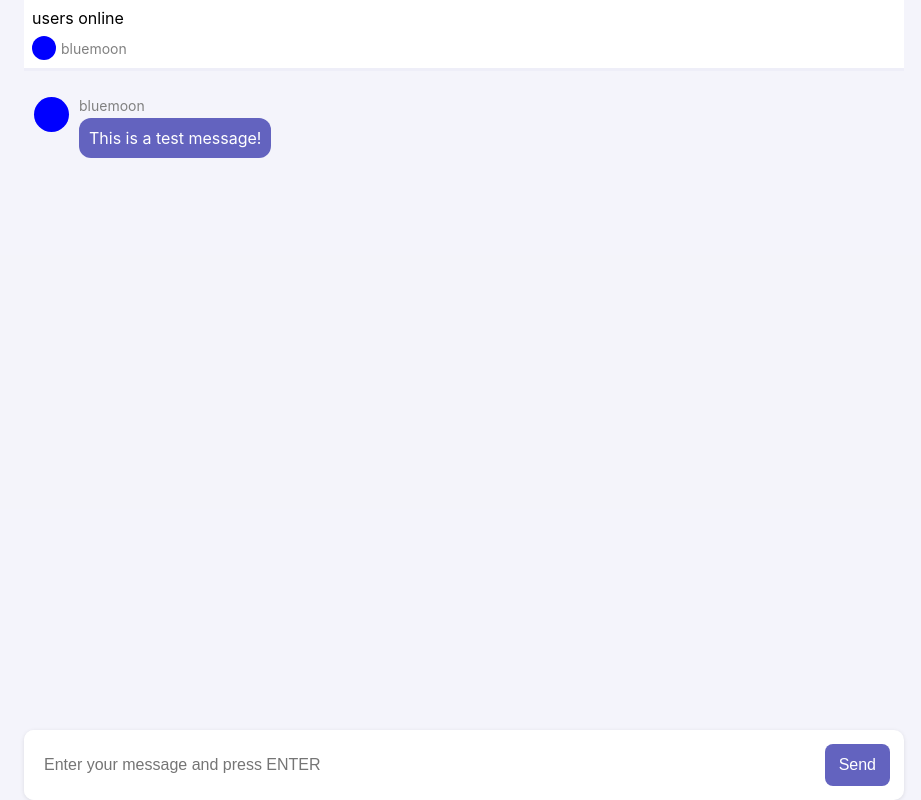
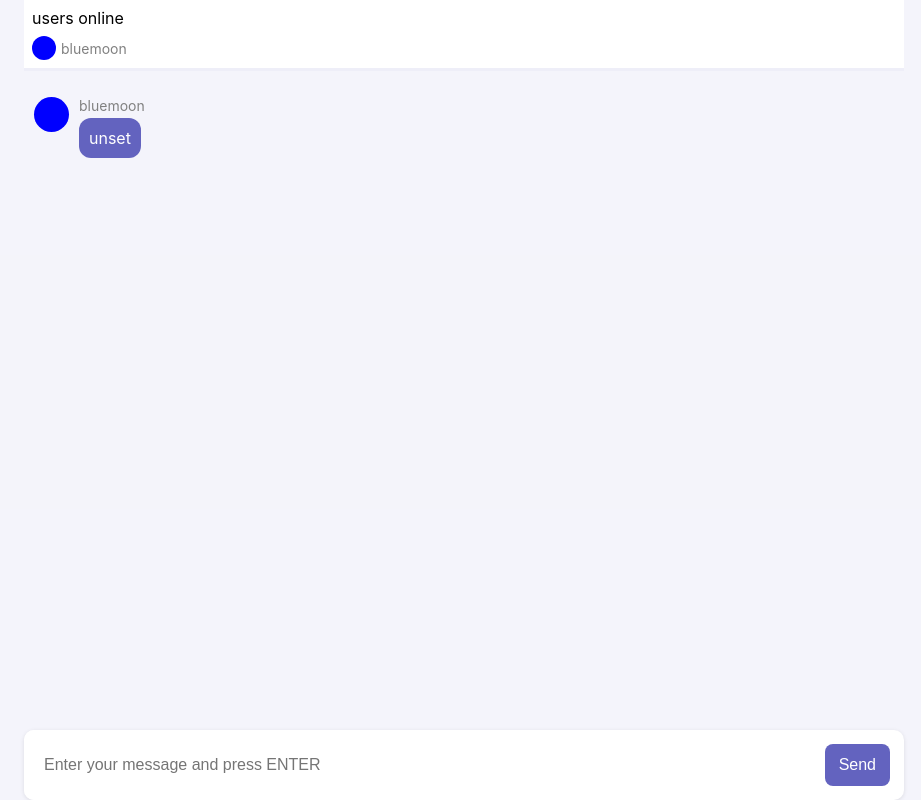
Before and after one commit to lmikoc/chat-app, a React (Create React App) app: page / in a window 1280 px wide. Shown: the whole page, without its empty margins (176-1097 px from the left). Built offline with nearby package versions, Linux system fonts and the light colour scheme; no server answers; the HTML template or start-up script is replaced by a standard one.

Commit message:
Add env variables

```diff
--- a/package.json
+++ b/package.json
@@ -1,11 +1,12 @@
 {
-  "name": "zemplate",
+  "name": "chat-app",
   "version": "0.1.0",
   "private": true,
   "dependencies": {
     "@testing-library/jest-dom": "^5.17.0",
     "@testing-library/react": "^13.4.0",
     "@testing-library/user-event": "^13.5.0",
+    "dotenv": "^16.3.1",
     "react": "^18.2.0",
     "react-dom": "^18.2.0",
     "react-scripts": "5.0.1",
--- a/src/App.jsx
+++ b/src/App.jsx
@@ -2,14 +2,14 @@ import React, { useState } from "react";
 import Messages from "./components/Messages";
 import { randomColor, randomName } from "./utils/generateRandomNameAndColor";
 import styles from "../src/styles/Home.module.css";
-import Input from "./components/Input";
+import Input from "./Input";
 import Members from "./components/Members";
 
 const App = () => {
     const [messages, setMessages] = useState([
         {
             id: "1",
-            data: "This is a test message!",
+            data: process.env.REACT_APP_CHANNELID,
             member: {
                 id: "1",
                 clientData: {
--- a/src/components/Input.jsx
+++ b/src/Input.jsx
@@ -1,5 +1,5 @@
 import React, { useState } from "react";
-import styles from "../styles/Home.module.css";
+import styles from "./styles/Home.module.css";
 
 const Input = ({ onSendMessage }) => {
     const [text, setText] = useState("");
```
Also changed, not shown: 2 other files (tests, documents, lock files or other folders).
